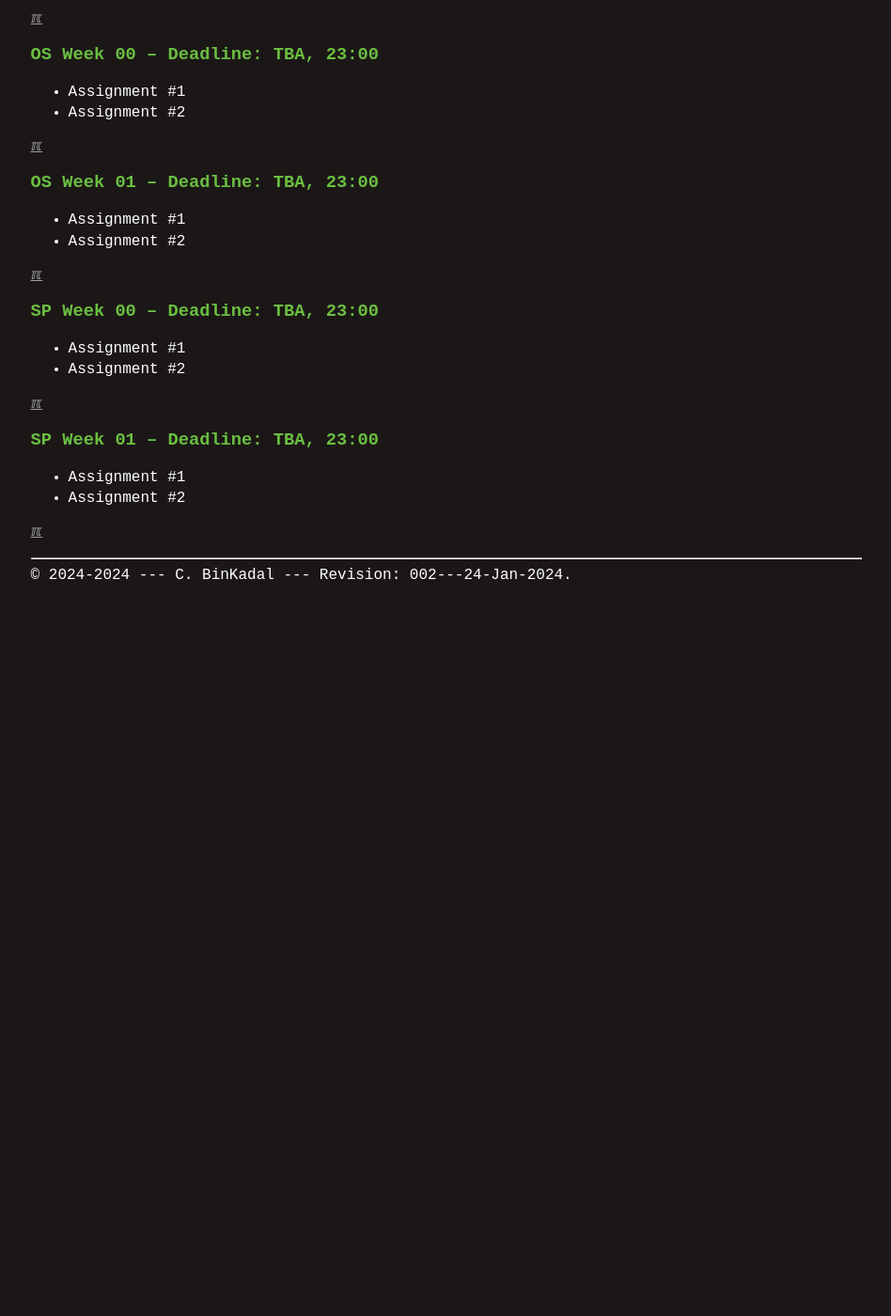
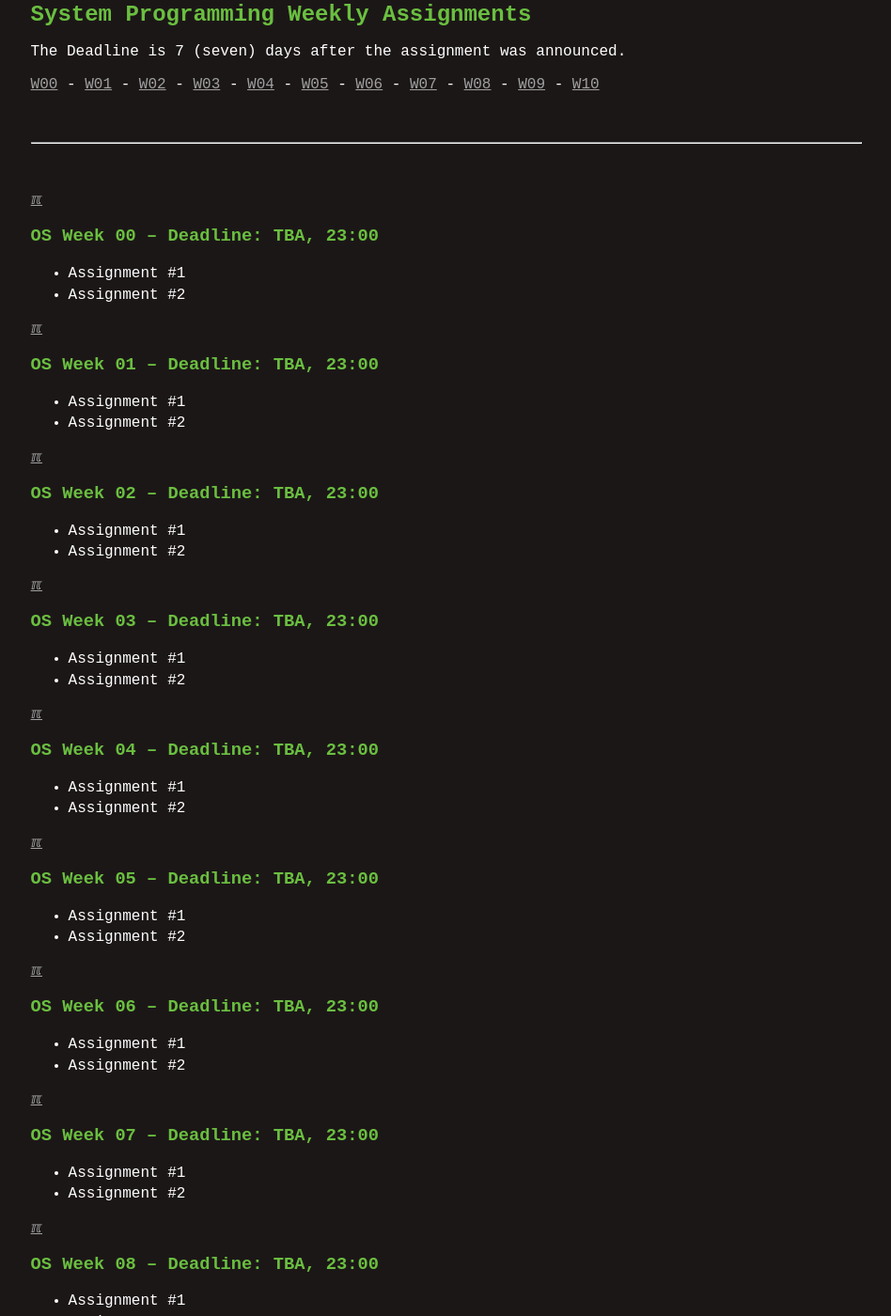
Before and after one commit to os2xx/demOS, a Jekyll site: the page built from index.md, in a window 1280 px wide and 1400 px high, scrolled down 406 px. Shown: the whole window at 94% size, without its empty margins (165-1113 px from the left). Built offline with Jekyll 4.4.1, drawn with Linux system fonts in a browser that asks for light colours; before the commit the page ends 1036 px from its top, so only the background shows below that; some of the changed text lies outside the part shown.

Commit message:
modified:   index.md

```diff
--- a/index.md
+++ b/index.md
@@ -1,15 +1,25 @@
 ---
 layout: "layout"
-title:  "Operating Systems Programming"
+title:  "OSP Weekly Assignments"
 ---
 
 [&#x213C;](#idxXXX)<br id="idx000">
-# Weekly Assignments
+## Operating Systems Weekly Assignments
 
 The Deadline is 7 (seven) days after the assignment was announced.
 
-### OS - [W00](#idxOS00) - [W01](#idxOS01) - [W02](#idxOS02) - [W03](#idxOS03) - [W04](#idxOS04) - [W05](#idxOS05) - [W06](#idxOS06) - [W07](#idxOS07) - [W08](#idxOS08) - [W09](#idxOS09) - [W10](#idxOS10)
-### SP - [W00](#idxSP00) - [W01](#idxSP01) - [W02](#idxSP02) - [W03](#idxSP03) - [W04](#idxSP04) - [W05](#idxSP05) - [W06](#idxSP06) - [W07](#idxSP07) - [W08](#idxSP08) - [W09](#idxSP09) - [W10](#idxSP10)
+[W00](#idxOS00) - [W01](#idxOS01) - [W02](#idxOS02) - [W03](#idxOS03) - [W04](#idxOS04) - [W05](#idxOS05) - [W06](#idxOS06) - [W07](#idxOS07) - [W08](#idxOS08) - [W09](#idxOS09) - [W10](#idxOS10)
+
+[&#x213C;](#idxXXX)<br id="idx001">
+## System Programming Weekly Assignments
+
+The Deadline is 7 (seven) days after the assignment was announced.
+
+[W00](#idxSP00) - [W01](#idxSP01) - [W02](#idxSP02) - [W03](#idxSP03) - [W04](#idxSP04) - [W05](#idxSP05) - [W06](#idxSP06) - [W07](#idxSP07) - [W08](#idxSP08) - [W09](#idxSP09) - [W10](#idxSP10)
+
+<br>
+<hr>
+<br>
 
 [&#x213C;](#)<br id="idxOS00">
 ### OS Week 00 – Deadline: TBA, 23:00
@@ -20,6 +30,55 @@ The Deadline is 7 (seven) days after the assignment was announced.
 ### OS Week 01 – Deadline: TBA, 23:00
 * Assignment #1
 * Assignment #2
+
+[&#x213C;](#)<br id="idxOS02">
+### OS Week 02 – Deadline: TBA, 23:00
+* Assignment #1
+* Assignment #2
+
+[&#x213C;](#)<br id="idxOS03">
+### OS Week 03 – Deadline: TBA, 23:00
+* Assignment #1
+* Assignment #2
+
+[&#x213C;](#)<br id="idxOS04">
+### OS Week 04 – Deadline: TBA, 23:00
+* Assignment #1
+* Assignment #2
+
+[&#x213C;](#)<br id="idxOS05">
+### OS Week 05 – Deadline: TBA, 23:00
+* Assignment #1
+* Assignment #2
+
+[&#x213C;](#)<br id="idxOS06">
+### OS Week 06 – Deadline: TBA, 23:00
+* Assignment #1
+* Assignment #2
+
+[&#x213C;](#)<br id="idxOS07">
+### OS Week 07 – Deadline: TBA, 23:00
+* Assignment #1
+* Assignment #2
+
+[&#x213C;](#)<br id="idxOS08">
+### OS Week 08 – Deadline: TBA, 23:00
+* Assignment #1
+* Assignment #2
+
+[&#x213C;](#)<br id="idxOS09">
+### OS Week 09 – Deadline: TBA, 23:00
+* Assignment #1
+* Assignment #2
+
+[&#x213C;](#)<br id="idxOS10">
+### OS Week 10 – Deadline: TBA, 23:00
+* Assignment #1
+* Assignment #2
+
+<br>
+<hr>
+<br>
 
 [&#x213C;](#)<br id="idxSP00">
 ### SP Week 00 – Deadline: TBA, 23:00
```
